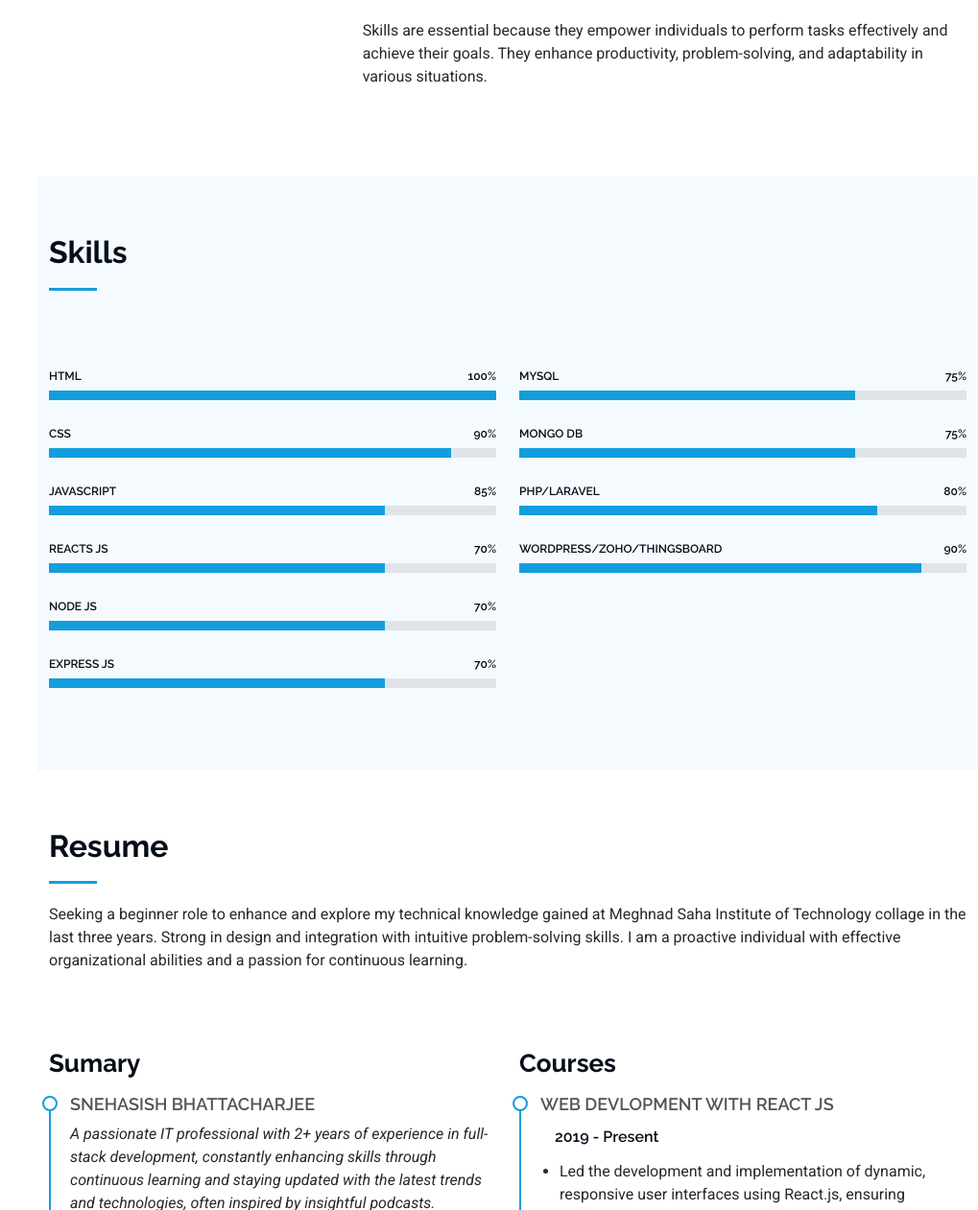
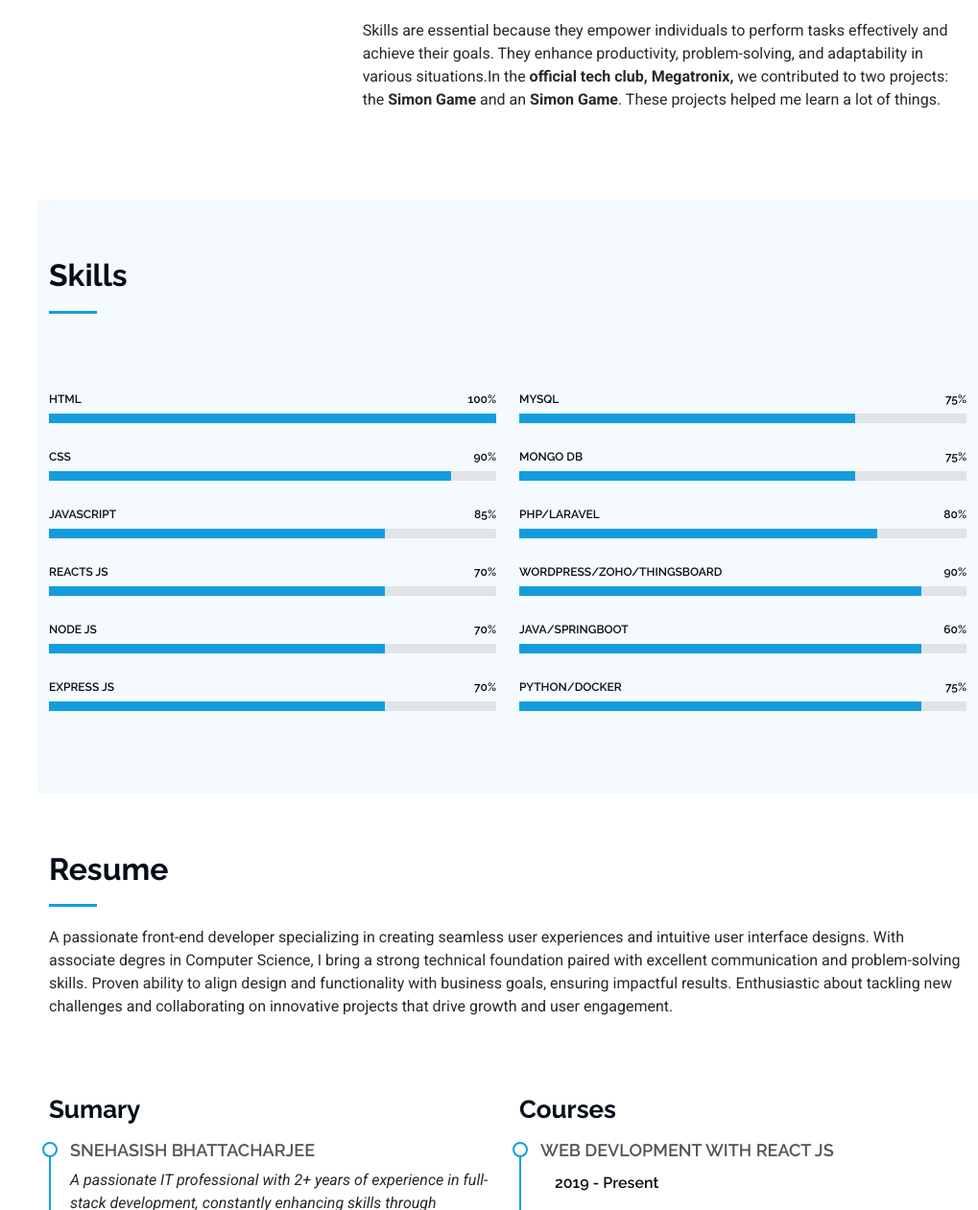
Before and after one commit to snehasish-bhattacharjee123/Portfolio, a plain HTML site: page index.html in a window 1280 px wide. Shown: the part 1327-2588 px from the top of the page at 96% size, without its empty margins (261-1280 px from the left). Drawn offline with Linux system fonts and the light colour scheme.

Commit message:
update version1.1

```diff
--- a/index.html
+++ b/index.html
@@ -4,12 +4,12 @@
 <head>
   <meta charset="utf-8">
   <meta content="width=device-width, initial-scale=1.0" name="viewport">
-  <title>Index - iPortfolio Bootstrap Template</title>
+  <title>Snehasish's Project Hub</title>
   <meta content="" name="description">
   <meta content="" name="keywords">
 
   <!-- Favicons -->
-  <link href="assets/img/favicon.png" rel="icon">
+  <!-- <link href="assets/img/favicon.png" rel="icon"> -->
   <link href="assets/img/apple-touch-icon.png" rel="apple-touch-icon">
 
   <!-- Fonts -->
@@ -150,7 +150,7 @@
                   <li><i class="bi bi-chevron-right"></i> <strong>City:</strong> <span>Kolkata, India</span></li>
                   <li><i class="bi bi-chevron-right"></i><a href="https://github.com/MegatronixOrientation"
                       class="github"><i class="bi bi-github" style="color: black;"> Github <span>(official Tech
-                          Club)</span></i></a></li>
+                          Club Megatronix)</span></i></a></li>
                 </ul>
               </div>
               <div class="col-lg-6">
@@ -168,7 +168,11 @@
             </div>
             <p class="py-3">
               Skills are essential because they empower individuals to perform tasks effectively and achieve their
-              goals. They enhance productivity, problem-solving, and adaptability in various situations.
+              goals. They enhance productivity, problem-solving, and adaptability in various situations.In the
+              <b>official
+                tech club, Megatronix,</b> we contributed to two projects: the <b>Simon Game</b> and an <b>Simon
+                Game</b>. These
+              projects helped me learn a lot of things.
             </p>
           </div>
         </div>
@@ -184,7 +188,7 @@
 
         <div class="row"> -->
 
-          <!-- <div class="col-lg-3 col-md-6">
+    <!-- <div class="col-lg-3 col-md-6">
             <div class="stats-item">
               <i class="bi bi-emoji-smile"></i>
               <span data-purecounter-start="0" data-purecounter-end="232" data-purecounter-duration="1" class="purecounter"></span>
@@ -216,7 +220,7 @@
             </div>
           </div>End Stats Item -->
 
-        <!-- </div>
+    <!-- </div>
 
       </div>
 
@@ -321,7 +325,23 @@
                 <div class="progress-bar" role="progressbar" aria-valuenow="90" aria-valuemin="0" aria-valuemax="100">
                 </div>
               </div>
-            </div><!-- End Skills Item -->
+            </div>
+            <div class="progress">
+              <span class="skill"><span>Java/Springboot</span> <i class="val">60%</i></span>
+              <div class="progress-bar-wrap">
+                <div class="progress-bar" role="progressbar" aria-valuenow="90" aria-valuemin="0" aria-valuemax="100">
+                </div>
+              </div>
+            </div>
+            <div class="progress">
+              <span class="skill"><span>Python/Docker</span> <i class="val">75%</i></span>
+              <div class="progress-bar-wrap">
+                <div class="progress-bar" role="progressbar" aria-valuenow="90" aria-valuemin="0" aria-valuemax="100">
+                </div>
+              </div>
+            </div>
+
+            <!-- End Skills Item -->
 
 
 
@@ -339,10 +359,11 @@
       <!-- Section Title -->
       <div class="container section-title" data-aos="fade-up">
         <h2>Resume</h2>
-        <p> Seeking a beginner role to enhance and explore my technical knowledge gained at Meghnad Saha Institute of
-          Technology collage in the last three years. Strong in design and integration with intuitive problem-solving
-          skills. I
-          am a proactive individual with effective organizational abilities and a passion for continuous learning.</p>
+        <p> A passionate front-end developer specializing in creating seamless user experiences and intuitive user
+          interface designs. With associate degres in Computer Science, I bring a
+          strong technical foundation paired with excellent communication and problem-solving skills. Proven ability to
+          align design and functionality with business goals, ensuring impactful results. Enthusiastic about tackling
+          new challenges and collaborating on innovative projects that drive growth and user engagement.</p>
       </div><!-- End Section Title -->
 
       <div class="container">
@@ -715,8 +736,10 @@
             <div>
               <h4 class="title"><a href="service-details.html" class="stretched-link">Weather App</a></h4>
               <p class="description">The Weather App project is an interactive and user-friendly application designed to
-                provide real-time weather updates. This project is built using <b>HTML</b>, <b>CSS</b>, and <b>JavaScript</b> for the
-                frontend, along with APIs like OpenWeatherMap for fetching weather data</p>
+                provide real-time weather updates. This project is built using <b>HTML</b>, <b>CSS</b>, and
+                <b>JavaScript</b> for the
+                frontend, along with APIs like OpenWeatherMap for fetching weather data
+              </p>
             </div>
           </div><!-- End Service Item -->
 
```
